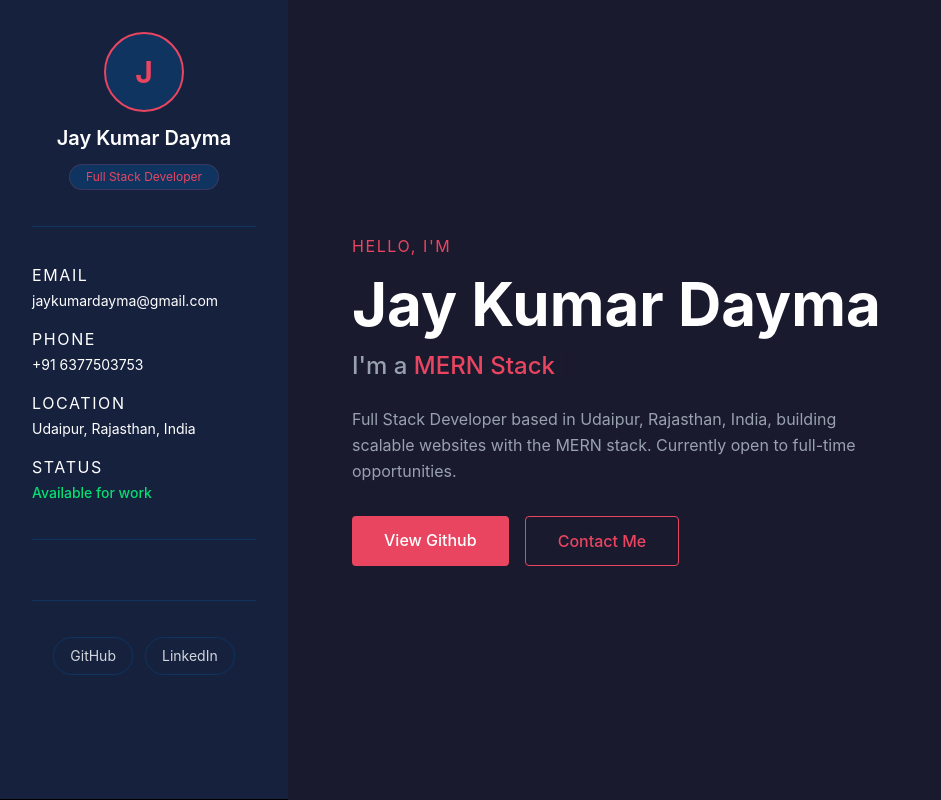
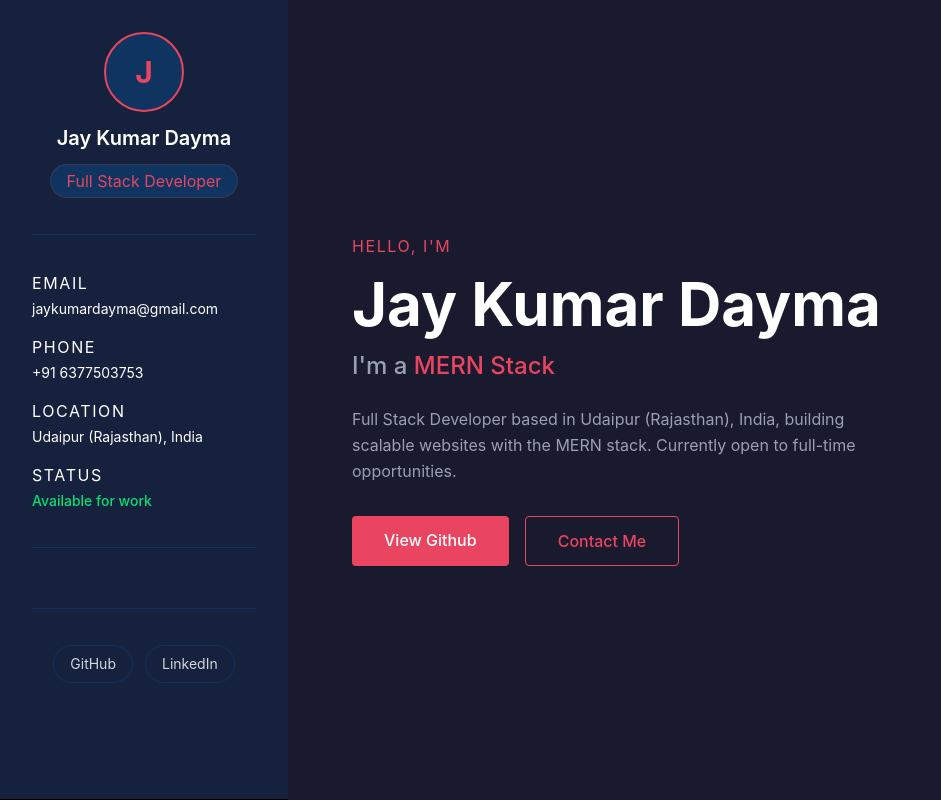
Before and after one commit to jay-kumar-dayma/my-portfolio, a React (Vite) app: page / in a window 1280 px wide. Shown: the whole page, without its empty margins (0-941 px from the left). Built offline with nearby package versions, Linux system fonts and the light colour scheme.

Commit message:
LOCATION UPDATE

```diff
--- a/src/component/Sidebar.jsx
+++ b/src/component/Sidebar.jsx
@@ -8,7 +8,7 @@ function Sidebar() {
           {info.name.charAt(0)}
         </div>
         <h2 className="text-white font-semibold text-xl">{info.name}</h2>
-        <span className="text-xs text-[#e94560] bg-[#0f3460] px-4 py-1 rounded-full border border-[#e9456033]">
+        <span className="text-[#e94560] bg-[#0f3460] px-4 py-1 rounded-full border border-[#e9456033]">
           Full Stack Developer
         </span>
 
--- a/src/data/info.js
+++ b/src/data/info.js
@@ -8,7 +8,7 @@ const info = {
   ],
   email: "jaykumardayma@gmail.com",
   phone: "+91 6377503753",
-  location: "Udaipur, Rajasthan, India",
+  location: "Udaipur (Rajasthan), India",
   available: "true",
   social: {
     github: "https://github.com/jay-kumar-dayma",
```
Also changed, not shown: src/component/About.jsx (added).
